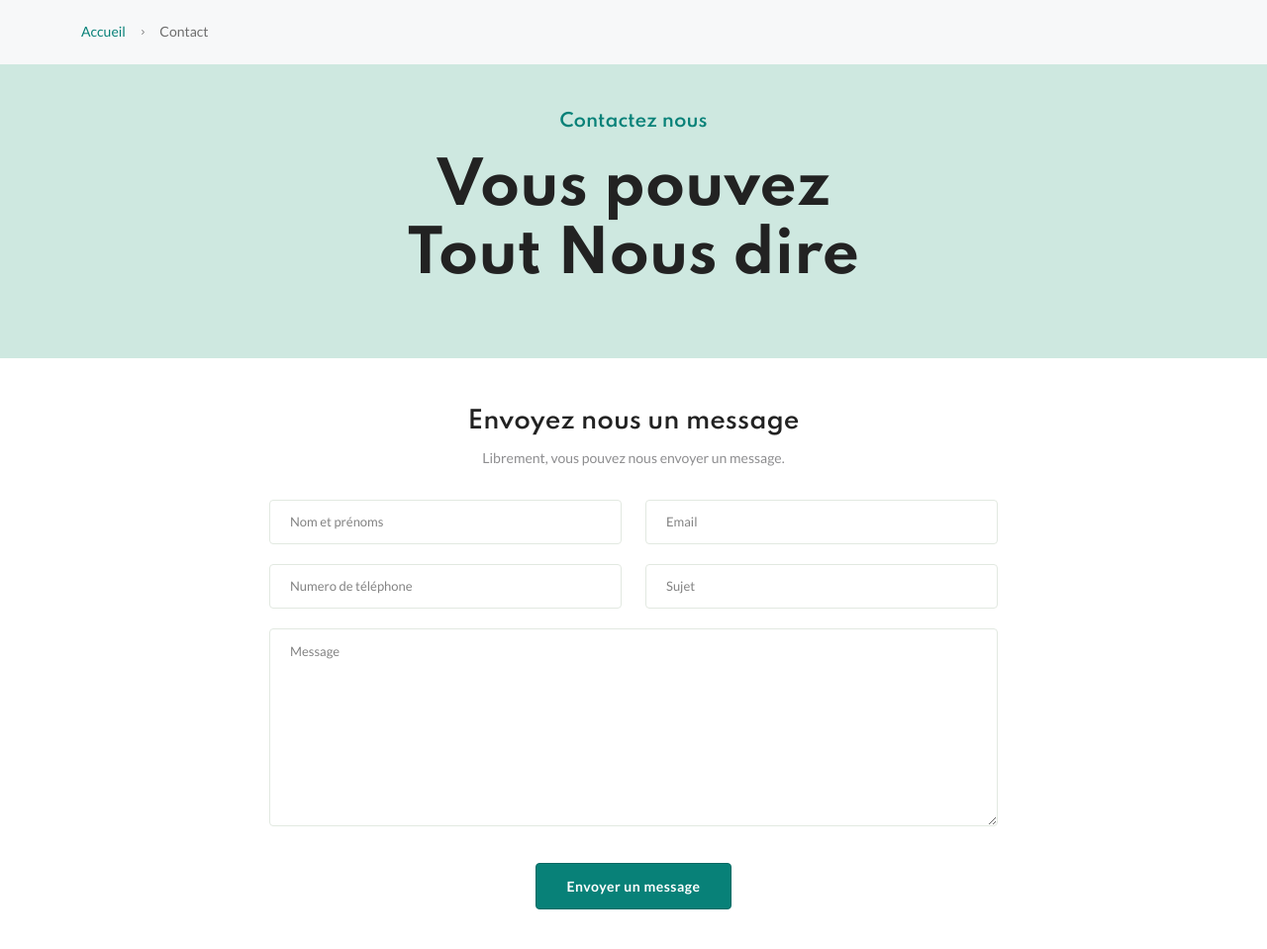
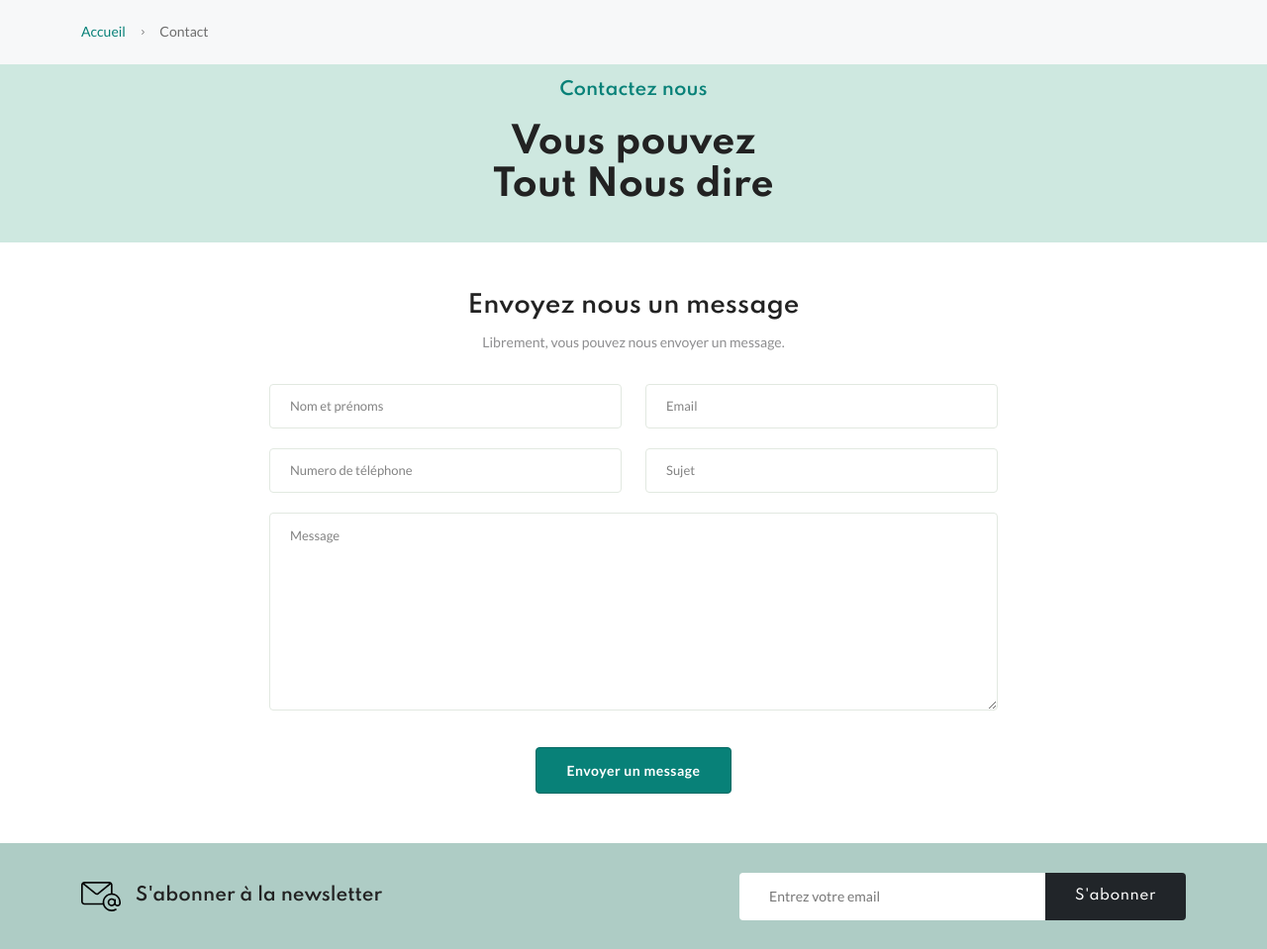
Before and after one commit to konatenhamedm/livraison, a Symfony app: template templates/new_site/contact.html.twig in a window 1280 px wide. Shown: the part 167-1126 px from the top of the page at 99% size. Run offline with Twig, Linux system fonts and the light colour scheme; the template is opened without the code that fills it, so the values that code supplies are empty; style sheets or scripts are compiled from the project's sources; some libraries are stand-ins or nearby versions.

Commit message:
Réduction espaces blancs

```diff
--- a/templates/new_site/_includes/_ligne_categorie.html.twig
+++ b/templates/new_site/_includes/_ligne_categorie.html.twig
@@ -3,7 +3,7 @@
         <h3 class="section-title mb-20"><span>Nos</span> Categories</h3>
         <div class="carausel-6-columns-cover position-relative">
             <div class="slider-arrow slider-arrow-2 carausel-6-columns-arrow" id="carausel-6-columns-arrows"></div>
-            <div class="carausel-6-columns" id="carausel-6-columns" style="height: 260px;">
+            <div class="carausel-6-columns" id="carausel-6-columns">
                 {% for categorie in categories %}
                     <div class="card-1">
                         <figure class=" img-hover-scale overflow-hidden justify-content-center">
--- a/templates/new_site/contact.html.twig
+++ b/templates/new_site/contact.html.twig
@@ -14,11 +14,11 @@
 
 {% block content %}
 
-    <section class="hero-2 bg-green py-5" style="min-height:unset;">
+    <section class="hero-2 bg-green py-3" style="min-height:unset;">
         <div class="container">
             <div class="text-center">
                 <h4 class="text-brand mb-20">Contactez nous</h4>
-                <h1 class="mb-20 wow fadeIn animated font-xxl fw-900">
+                <h1 class="mb-20 wow fadeIn animated fw-900">
                     Vous pouvez <br>Tout <span class="text-style-1">Nous dire</span>
                 </h1>
                 {# <p class="w-50 m-auto mb-50 wow fadeIn animated">Lorem ipsum dolor sit amet consectetur adipisicing elit. Harum quam eius placeat, a quidem mollitia at accusantium reprehenderit pariatur provident nam ratione incidunt magnam sequi.</p>
```
